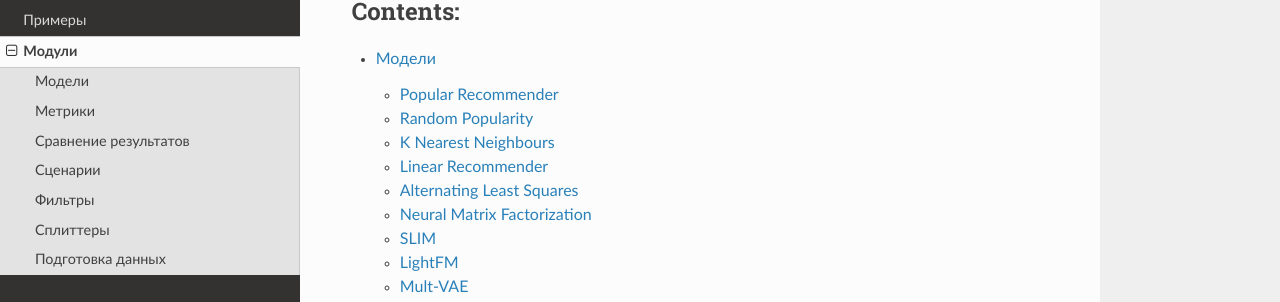
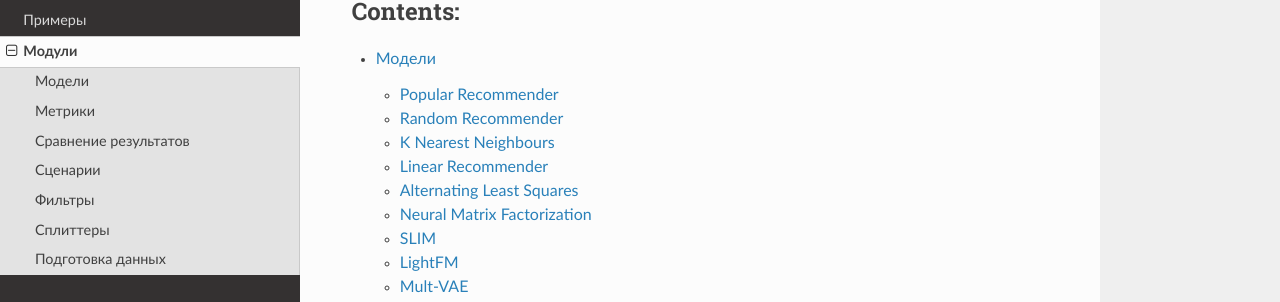
Before and after one commit to sb-ai-lab/RePlay, a Sphinx documentation site: the page built from docs/pages/modules.rst, in a window 1280 px wide and 1237 px high. Shown: the part 161-463 px from the top of the window. Built offline with Sphinx 7.4.7 and the Read the Docs theme 2.0.0, drawn with Linux system fonts in a browser that asks for light colours.

Commit message:
обновил тетрадку

```diff
--- a/docs/pages/modules/models.rst
+++ b/docs/pages/modules/models.rst
@@ -13,10 +13,10 @@ Popular Recommender
 
 .. autoclass:: sponge_bob_magic.models.PopRec
 
-Random Popularity
+Random Recommender
 -----------------
 
-.. autoclass:: sponge_bob_magic.models.RandomPop
+.. autoclass:: sponge_bob_magic.models.RandomRec
    :special-members: __init__
 
 .. _knn-model:
```
